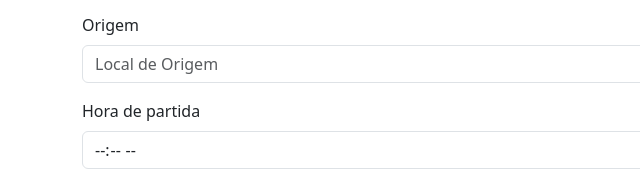
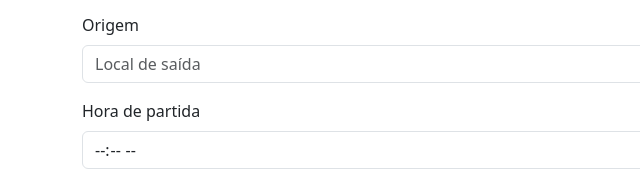
Before and after one commit to hugoms-costa/LAPR1-2627-DKL03-Skills-Repo, a plain HTML site: page html/Dar_Boleia.html in a window 1280 px wide. Shown: the part 169-351 px from the top of the page, 0-640 px from the left. Drawn offline with nearby package versions, Linux system fonts and the light colour scheme.

Commit message:
Update Dar_Boleia.html

```diff
--- a/html/Dar_Boleia.html
+++ b/html/Dar_Boleia.html
@@ -44,7 +44,7 @@
                 </div>
                 <div class="mt-3">
                     <label class="form-label" for="origem">Origem</label>
-                    <input type="text" required id="origem" class="form-control" placeholder="Local de Origem">
+                    <input type="text" required id="origem" class="form-control" placeholder="Local de saída">
                 </div>
                 <div class="mt-3">
                     <label for="hora" class="form-label">Hora de partida</label>
```
